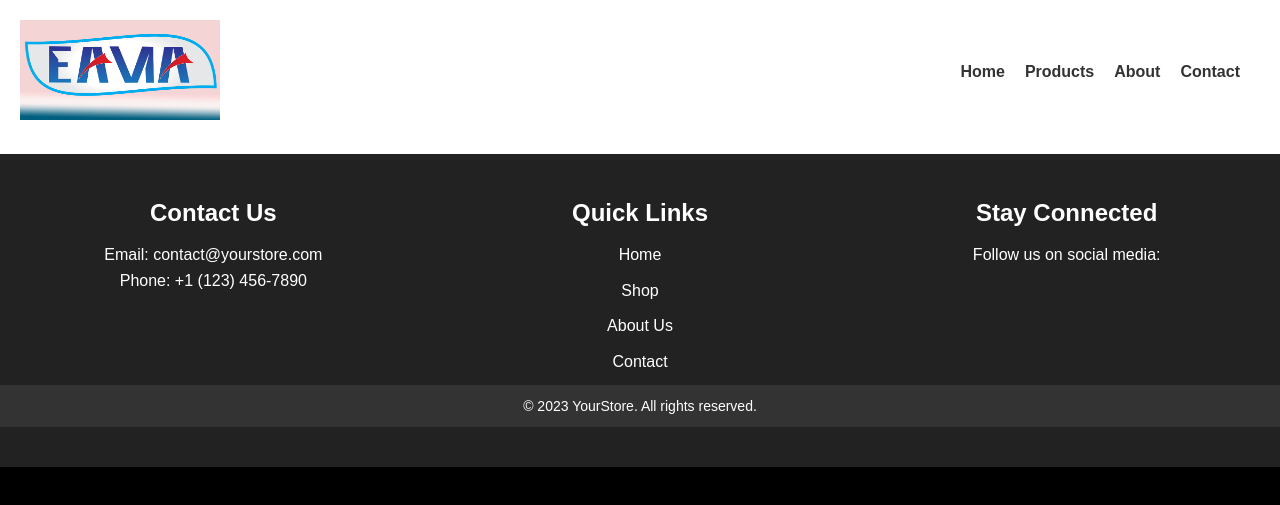
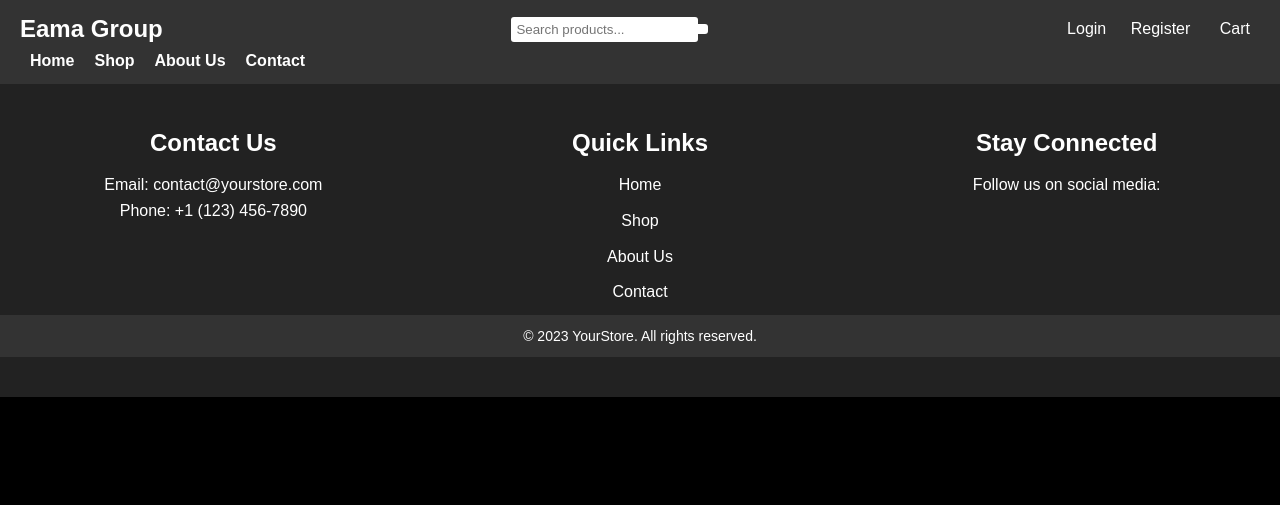
Before and after one commit to fares22001/Eama-project, a PHP site: page /products.php in a window 1280 px wide. Shown: the top 505 px of the page. Run offline with PHP 8.4, Linux system fonts and the light colour scheme; data that the repository does not hold is empty.

Commit message:
header.php

```diff
--- a/header.php
+++ b/header.php
@@ -1,13 +1,37 @@
-<header>
-    <nav>
-        <div class="logo">
-            <a href="index.php"><img src="logo.png" alt="" class="logo1"></a>
+<!DOCTYPE html>
+<html lang="en">
+
+<head>
+    <meta charset="UTF-8">
+    <meta name="viewport" content="width=device-width, initial-scale=1.0">
+    <link rel="stylesheet" href="header.css">
+</head>
+
+<body>
+    <header class="ecommerce-header">
+        <div class="header-top">
+            <div class="logo">
+                <a href="index.php">Eama Group</a>
+            </div>
+            <div class="search">
+                <input type="text" placeholder="Search products...">
+                <button><i class="fas fa-search"></i></button>
+            </div>
+            <div class="user-actions">
+                <a href="#">Login</a>
+                <a href="#">Register</a>
+                <a href="#"><i class="fas fa-shopping-cart"></i> Cart</a>
+            </div>
         </div>
-        <ul class="nav-links">
-            <li><a href="index.php">Home</a></li>
-            <li><a href="products.php">Products</a></li>
-            <li><a href="about.php">About</a></li>
-            <li><a href="contact.php">Contact</a></li>
-        </ul>
-    </nav>
-</header>
+        <nav class="main-menu">
+            <ul>
+                <li><a href="index.php">Home</a></li>
+                <li><a href="#">Shop</a></li>
+                <li><a href="#">About Us</a></li>
+                <li><a href="#">Contact</a></li>
+            </ul>
+        </nav>
+    </header>
+</body>
+
+</html>
```
